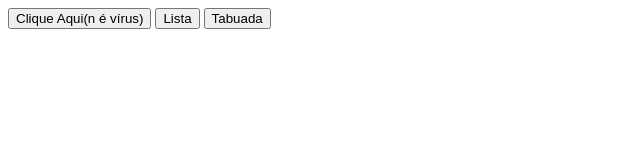
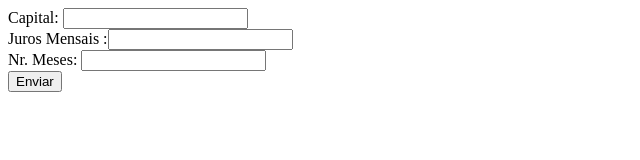
Before and after one commit to VGsunbae/primeirof_3t-1, a plain HTML site: page index.html in a window 1280 px wide. Shown: the whole page, without its empty margins (0-640 px from the left). Drawn offline with Linux system fonts and the light colour scheme.

Commit message:
Update index.html

```diff
--- a/index.html
+++ b/index.html
@@ -4,14 +4,14 @@
     <meta charset="UTF-8">
     <meta http-equiv="X-UA-Compatible" content="IE=edge">
     <meta name="viewport" content="width=device-width, initial-scale=1.0">
-    <title>1° F</title>
+    <title>Primeiro F</title>
     <script src="estudo.js"></script>
 </head>
 <body>
-    <button onclick="escreva()">Clique Aqui(n é vírus)</button>
+    Capital: <input id="valor" type="text"><br>
+    Juros Mensais :<input id="juros" type="text"><br>
+    Nr. Meses: <input id="meses" type="text"><br>
+    <button onclick="total()">Enviar</button>
 
-    <button onclick="mostra()">Lista</button>
-
-    <button onclick="mostraTabuada()">Tabuada</button>
 </body>
 </html>
```
